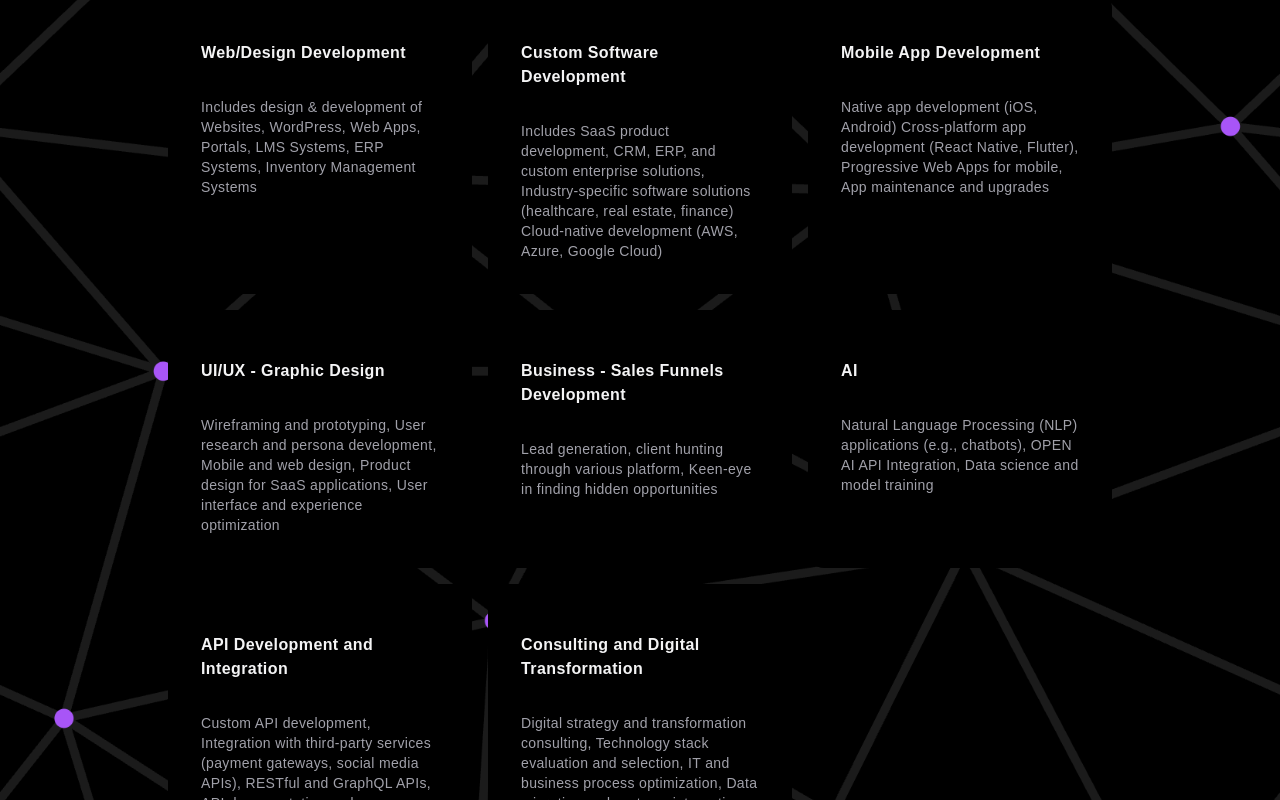
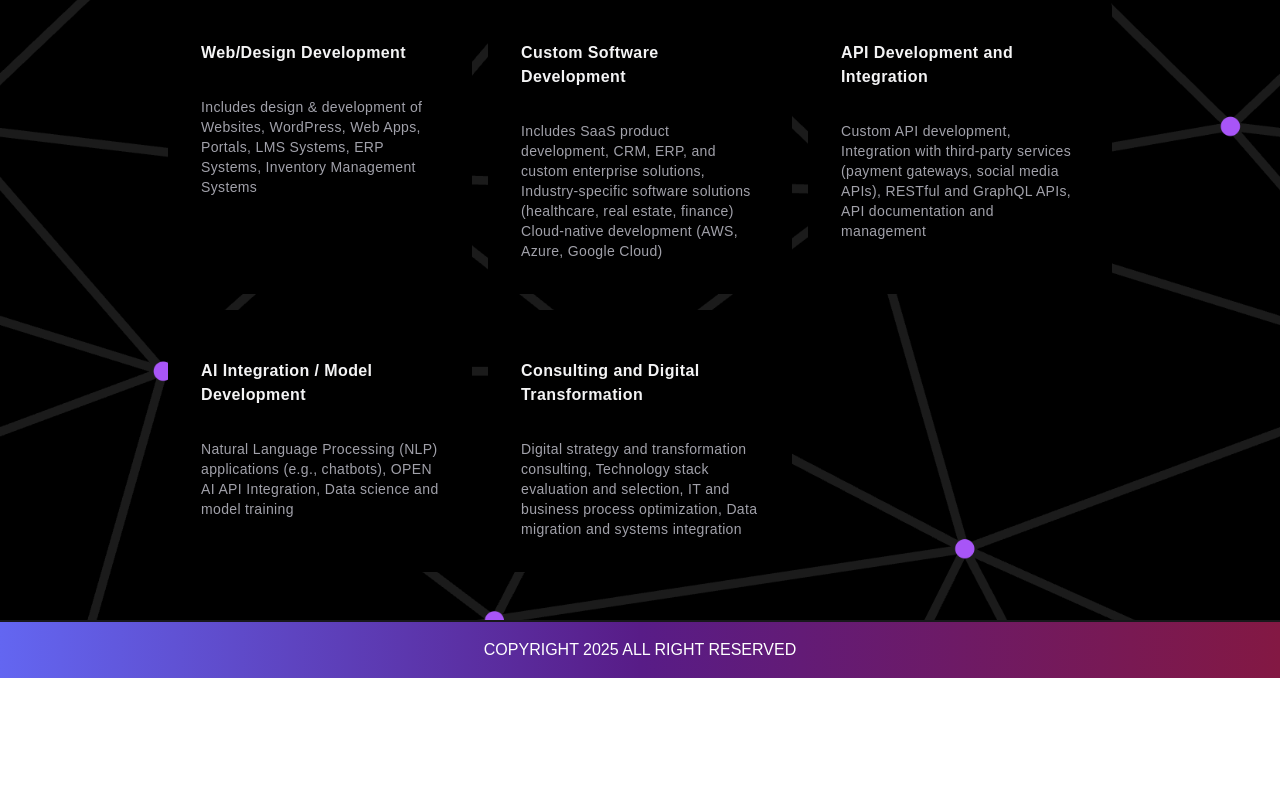
Before and after one commit to ubaidismail/nextJs_personal_portfolio, a Next.js app: page / in a window 1280 px wide. Shown: the part 1520-2320 px from the top of the page. After the commit the page ends 2198 px from the top, so only its background shows below. Built offline with nearby package versions, Linux system fonts and the light colour scheme.

Commit message:
Services Changes

```diff
--- a/src/app/layout.tsx
+++ b/src/app/layout.tsx
@@ -20,7 +20,7 @@ const geistMono = localFont({
 
 export const metadata: Metadata = {
   title: "Ubaid Ismail - Software Engineer",
-  description: "I write code!",
+  description: "I am a software engineer with a passion for building web applications.",
   keywords: "web developer, full stack developer, need web developer, findapro, need website designer, need web developer, ubaid ismail"
 };
 
--- a/src/components/expertise/services-skill.tsx
+++ b/src/components/expertise/services-skill.tsx
@@ -33,32 +33,33 @@ export const projects = [
         "Includes SaaS product development, CRM, ERP, and custom enterprise solutions, Industry-specific software solutions (healthcare, real estate, finance) Cloud-native development (AWS, Azure, Google Cloud)",
         link: "https://calendly.com/ubaidismail/30min",
     },
+    // {
+    //     title: "Mobile App Development",
+    //     description:
+    //         "Native app development (iOS, Android) Cross-platform app development (React Native, Flutter), Progressive Web Apps for mobile, App maintenance and upgrades",
+    //     link: "https://calendly.com/ubaidismail/30min",
+    // },
+    // {
+    //     title: "UI/UX - Graphic Design",
+    //     description:
+    //         "Wireframing and prototyping, User research and persona development, Mobile and web design, Product design for SaaS applications, User interface and experience optimization",
+    //     link: "https://calendly.com/ubaidismail/30min",
+    // },
+    // {
+    //     title: "Business - Sales Funnels Development",
+    //     description:
+    //         "Lead generation, client hunting through various platform, Keen-eye in finding hidden opportunities",
+    //     link: "https://calendly.com/ubaidismail/30min",
+    // },
+
     {
-        title: "Mobile App Development",
-        description:
-            "Native app development (iOS, Android) Cross-platform app development (React Native, Flutter), Progressive Web Apps for mobile, App maintenance and upgrades",
+        title: "API Development and Integration",
+        description:"Custom API development, Integration with third-party services (payment gateways, social media APIs), RESTful and GraphQL APIs, API documentation and management",
         link: "https://calendly.com/ubaidismail/30min",
     },
     {
-        title: "UI/UX - Graphic Design",
-        description:
-            "Wireframing and prototyping, User research and persona development, Mobile and web design, Product design for SaaS applications, User interface and experience optimization",
-        link: "https://calendly.com/ubaidismail/30min",
-    },
-    {
-        title: "Business - Sales Funnels Development",
-        description:
-            "Lead generation, client hunting through various platform, Keen-eye in finding hidden opportunities",
-        link: "https://calendly.com/ubaidismail/30min",
-    },
-    {
-        title: "AI",
+        title: "AI Integration / Model Development",
         description:"Natural Language Processing (NLP) applications (e.g., chatbots), OPEN AI API Integration, Data science and model training",
-        link: "https://calendly.com/ubaidismail/30min",
-    },
-    {
-        title: "API Development and Integration",
-        description:"Custom API development, Integration with third-party services (payment gateways, social media APIs), RESTful and GraphQL APIs, API documentation and management",
         link: "https://calendly.com/ubaidismail/30min",
     },
     {
```
